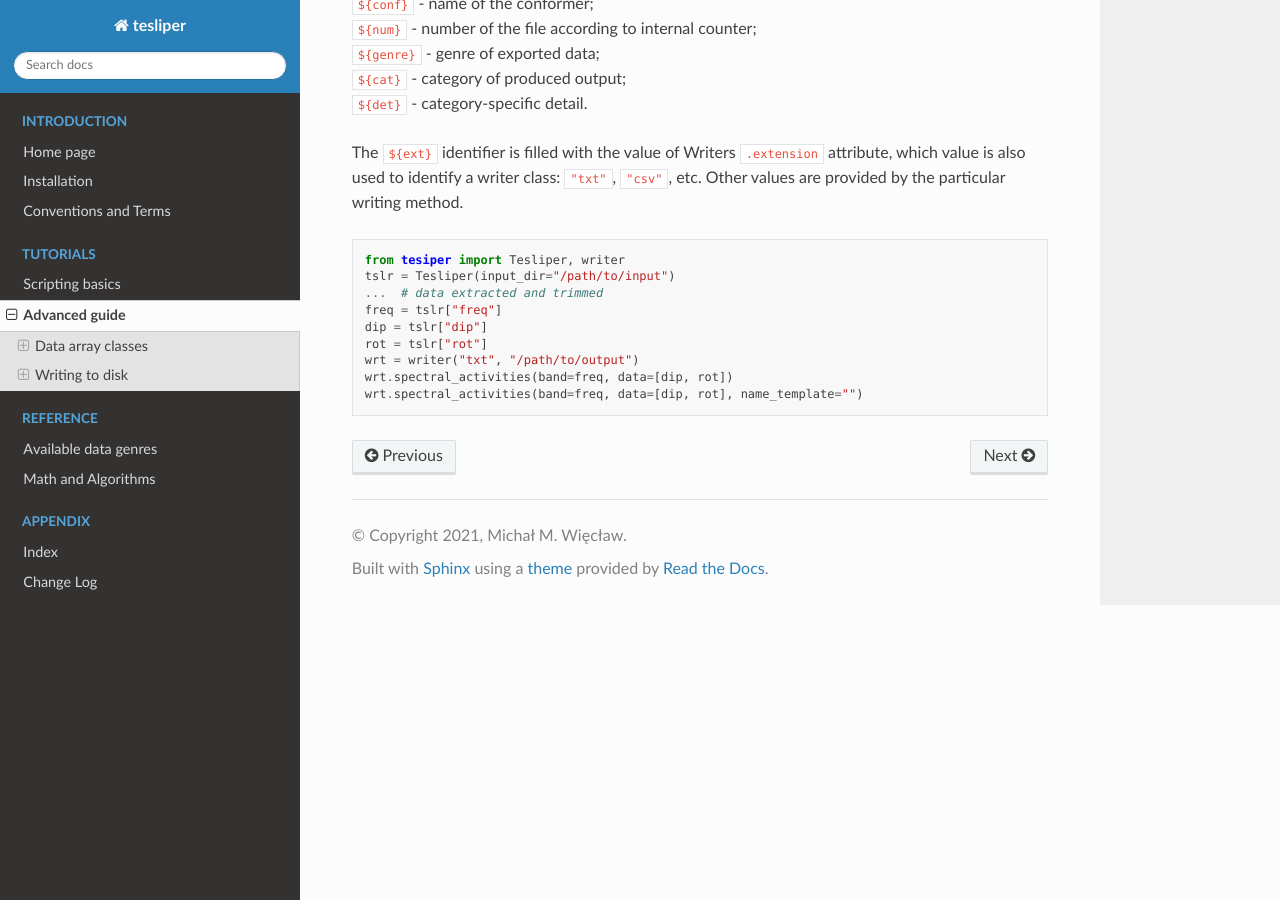
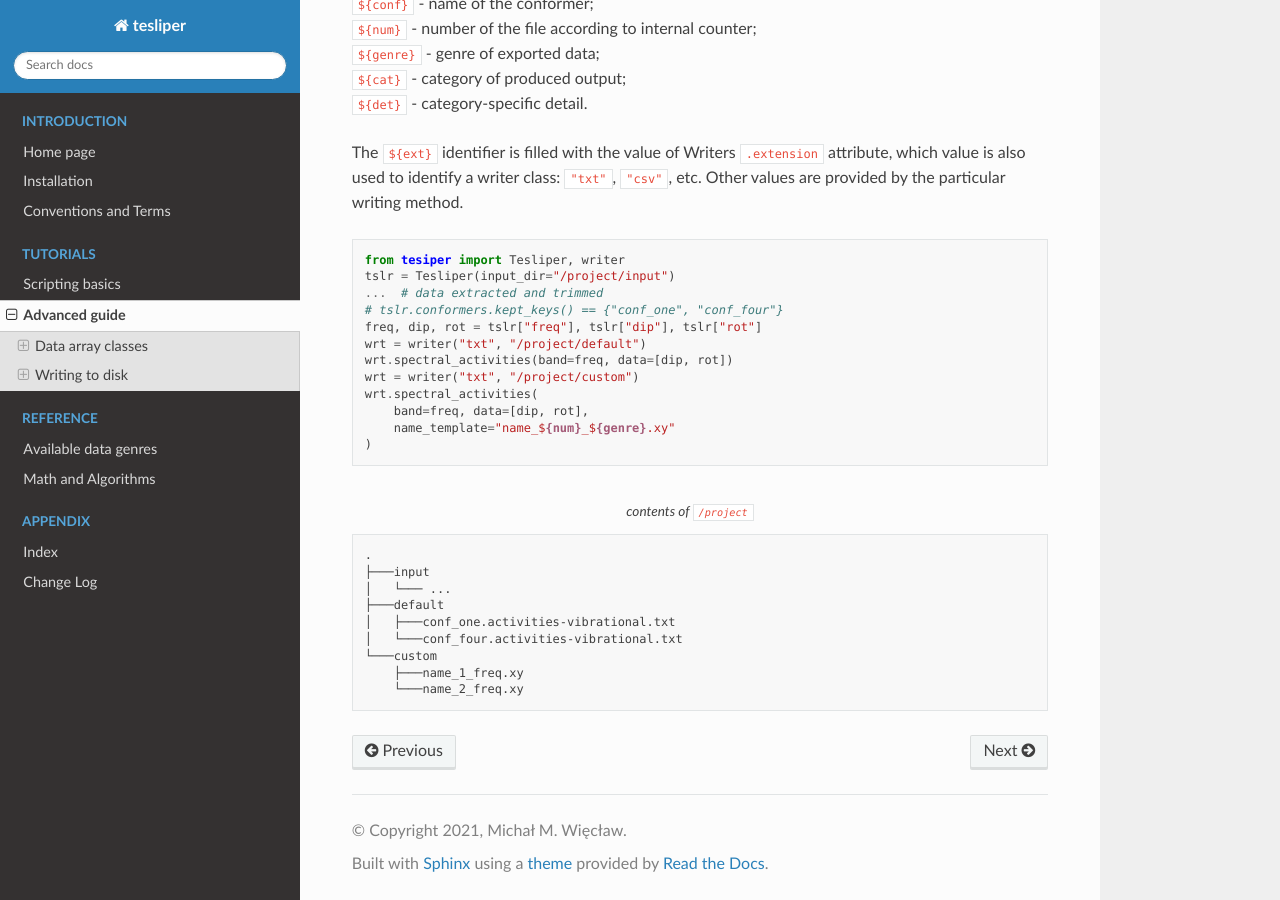
Before and after one commit to mishioo/tesliper, a Sphinx documentation site: the page built from docs/source/advanced.rst, in a window 1280 px wide and 900 px high, scrolled down 9727 px. Built offline with Sphinx 7.4.7 and the Read the Docs theme 2.0.0, drawn with Linux system fonts in a browser that asks for light colours; pages that are not in the unit, such as notebooks, are missing from menus.

Commit message:
Supplemented advanced/writer/naming files example.

```diff
--- a/docs/source/advanced.rst
+++ b/docs/source/advanced.rst
@@ -558,11 +558,27 @@ values are provided by the particular writing method.
 .. code-block:: python
 
     from tesiper import Tesliper, writer
-    tslr = Tesliper(input_dir="/path/to/input")
+    tslr = Tesliper(input_dir="/project/input")
     ...  # data extracted and trimmed
-    freq = tslr["freq"]
-    dip = tslr["dip"]
-    rot = tslr["rot"]
-    wrt = writer("txt", "/path/to/output")
+    # tslr.conformers.kept_keys() == {"conf_one", "conf_four"}
+    freq, dip, rot = tslr["freq"], tslr["dip"], tslr["rot"]
+    wrt = writer("txt", "/project/default")
     wrt.spectral_activities(band=freq, data=[dip, rot])
-    wrt.spectral_activities(band=freq, data=[dip, rot], name_template="")
+    wrt = writer("txt", "/project/custom")
+    wrt.spectral_activities(
+        band=freq, data=[dip, rot],
+        name_template="name_${num}_${genre}.xy"
+    )
+
+.. code-block:: none
+    :caption: contents of ``/project``
+
+    .
+    ├───input
+    │   └─── ...
+    ├───default
+    │   ├───conf_one.activities-vibrational.txt
+    │   └───conf_four.activities-vibrational.txt
+    └───custom
+        ├───name_1_freq.xy
+        └───name_2_freq.xy
```
